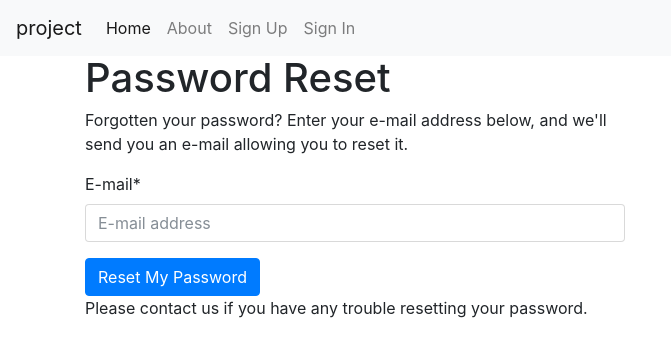
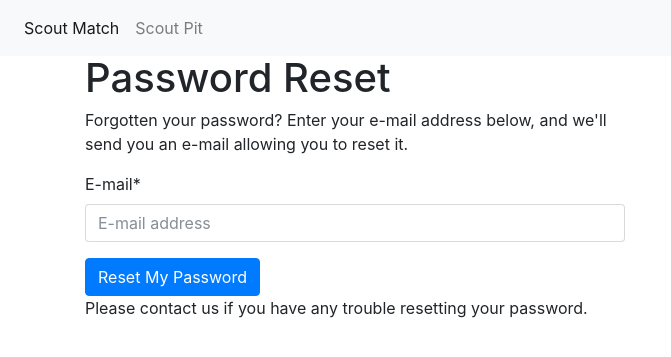
Before and after one commit to mknapper1/AwesomeScout, a Django app: page /accounts/password/reset/ in a window 1280 px wide. Shown: the top 357 px of the page, without its empty margins (0-671 px from the left). Run offline with Django 3.2, Linux system fonts and the light colour scheme; some libraries are stand-ins or nearby versions.

Commit message:
simple scouting

```diff
--- a/config/urls.py
+++ b/config/urls.py
@@ -17,7 +17,9 @@ urlpatterns = [
     url(r'^accounts/', include('allauth.urls')),
 
     # Your stuff: custom urls includes go here
-    url(r'^scout/', include('scout.urls')),
+    url(r'^scout/', include(('scout.urls', 'scout'), namespace='scout')),
+
+
 
 ] + static(settings.MEDIA_URL, document_root=settings.MEDIA_ROOT)
 
--- a/project/templates/base.html
+++ b/project/templates/base.html
@@ -37,35 +37,34 @@
         <button class="navbar-toggler navbar-toggler-right" type="button" data-toggle="collapse" data-target="#navbarSupportedContent" aria-controls="navbarSupportedContent" aria-expanded="false" aria-label="Toggle navigation">
           <span class="navbar-toggler-icon"></span>
         </button>
-        <a class="navbar-brand" href="{% url 'home' %}">project</a>
 
         <div class="collapse navbar-collapse" id="navbarSupportedContent">
           <ul class="navbar-nav mr-auto">
             <li class="nav-item active">
-              <a class="nav-link" href="{% url 'home' %}">Home <span class="sr-only">(current)</span></a>
+              <a class="nav-link" href="{% url 'scout:add_match' %}">Scout Match</a>
             </li>
             <li class="nav-item">
-              <a class="nav-link" href="{% url 'about' %}">About</a>
+              <a class="nav-link" href="{% url 'scout:add_pit' %}">Scout Pit</a>
             </li>
-            {% if request.user.is_authenticated %}
-              <li class="nav-item">
+{#            {% if request.user.is_authenticated %}#}
+{#              <li class="nav-item">#}
                 {# URL provided by django-allauth/account/urls.py #}
-                <a class="nav-link" href="{% url 'users:detail' request.user.username  %}">{% trans "My Profile" %}</a>
-              </li>
-              <li class="nav-item">
+{#                <a class="nav-link" href="{% url 'users:detail' request.user.username  %}">{% trans "My Profile" %}</a>#}
+{#              </li>#}
+{#              <li class="nav-item">#}
                 {# URL provided by django-allauth/account/urls.py #}
-                <a class="nav-link" href="{% url 'account_logout' %}">{% trans "Sign Out" %}</a>
-              </li>
-            {% else %}
-              <li class="nav-item">
+{#                <a class="nav-link" href="{% url 'account_logout' %}">{% trans "Sign Out" %}</a>#}
+{#              </li>#}
+{#            {% else %}#}
+{#              <li class="nav-item">#}
                 {# URL provided by django-allauth/account/urls.py #}
-                <a id="sign-up-link" class="nav-link" href="{% url 'account_signup' %}">{% trans "Sign Up" %}</a>
-              </li>
-              <li class="nav-item">
+{#                <a id="sign-up-link" class="nav-link" href="{% url 'account_signup' %}">{% trans "Sign Up" %}</a>#}
+{#              </li>#}
+{#              <li class="nav-item">#}
                 {# URL provided by django-allauth/account/urls.py #}
-                <a id="log-in-link" class="nav-link" href="{% url 'account_login' %}">{% trans "Sign In" %}</a>
-              </li>
-            {% endif %}
+{#                <a id="log-in-link" class="nav-link" href="{% url 'account_login' %}">{% trans "Sign In" %}</a>#}
+{#              </li>#}
+{#            {% endif %}#}
           </ul>
         </div>
       </nav>
--- a/scout/urls.py
+++ b/scout/urls.py
@@ -3,12 +3,12 @@ from django.urls import path
 from . import views
 
 urlpatterns = [
-    path('', views.simple_scout),
-    path('add/match/', views.add_match),
-    path('add/pit/', views.add_pit),
+    # path('', views.simple_scout),
+    path('add/match/', views.add_match, name='add_match'),
+    path('add/pit/', views.add_pit, name='add_pit'),
     path('add/robots/', views.add_robots),
     path('add/external/', views.add_external),
-    path('list/', views.list_robots),
-    path('rank/', views.rank_robots),
+    path('list/', views.list_robots, name='list'),
+    path('rank/', views.rank_robots, name='rank'),
     # path('robot/<int:id>/', views.robot),
 ]
```
Also changed, not shown: scout/views.py (+4 -22 lines).
